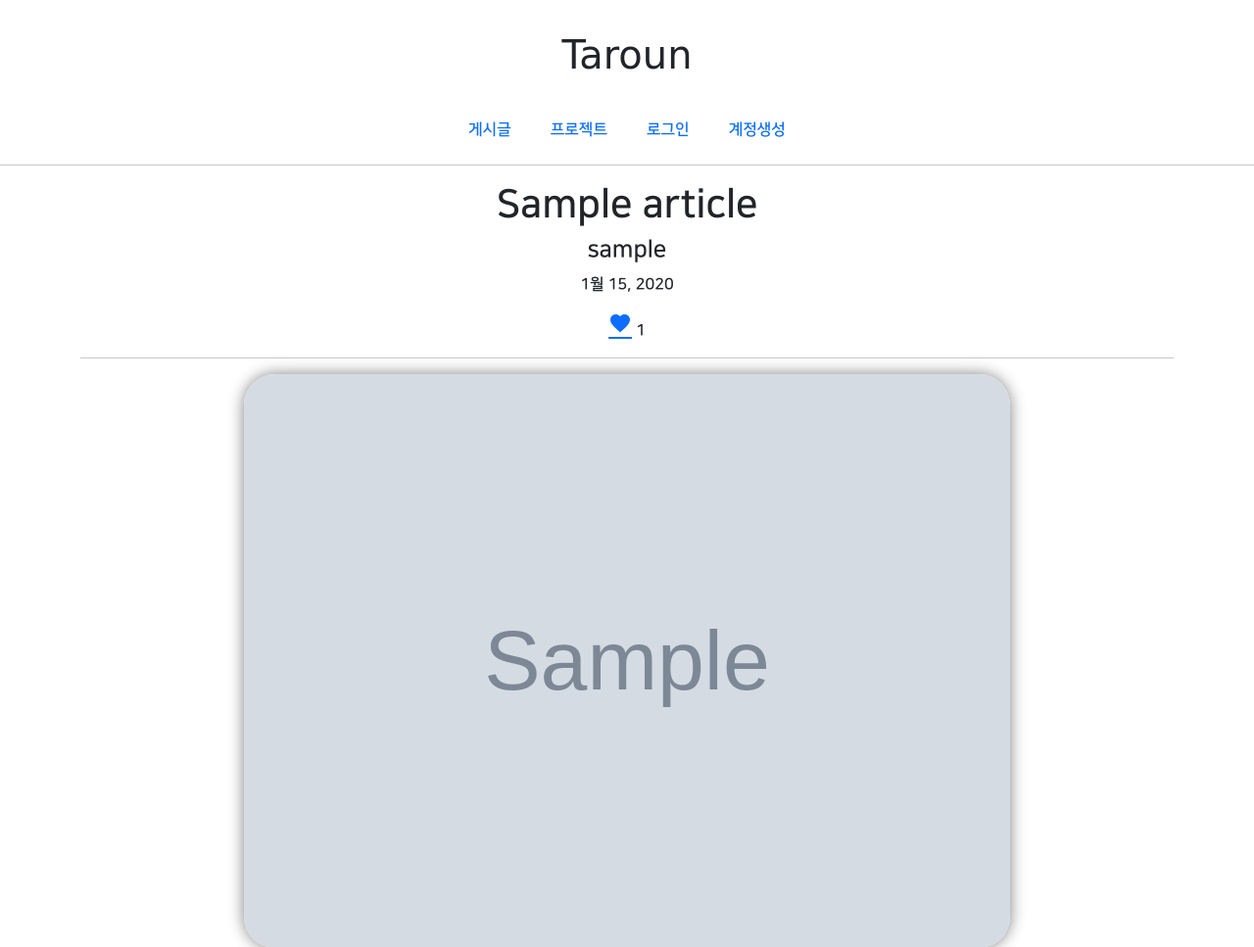
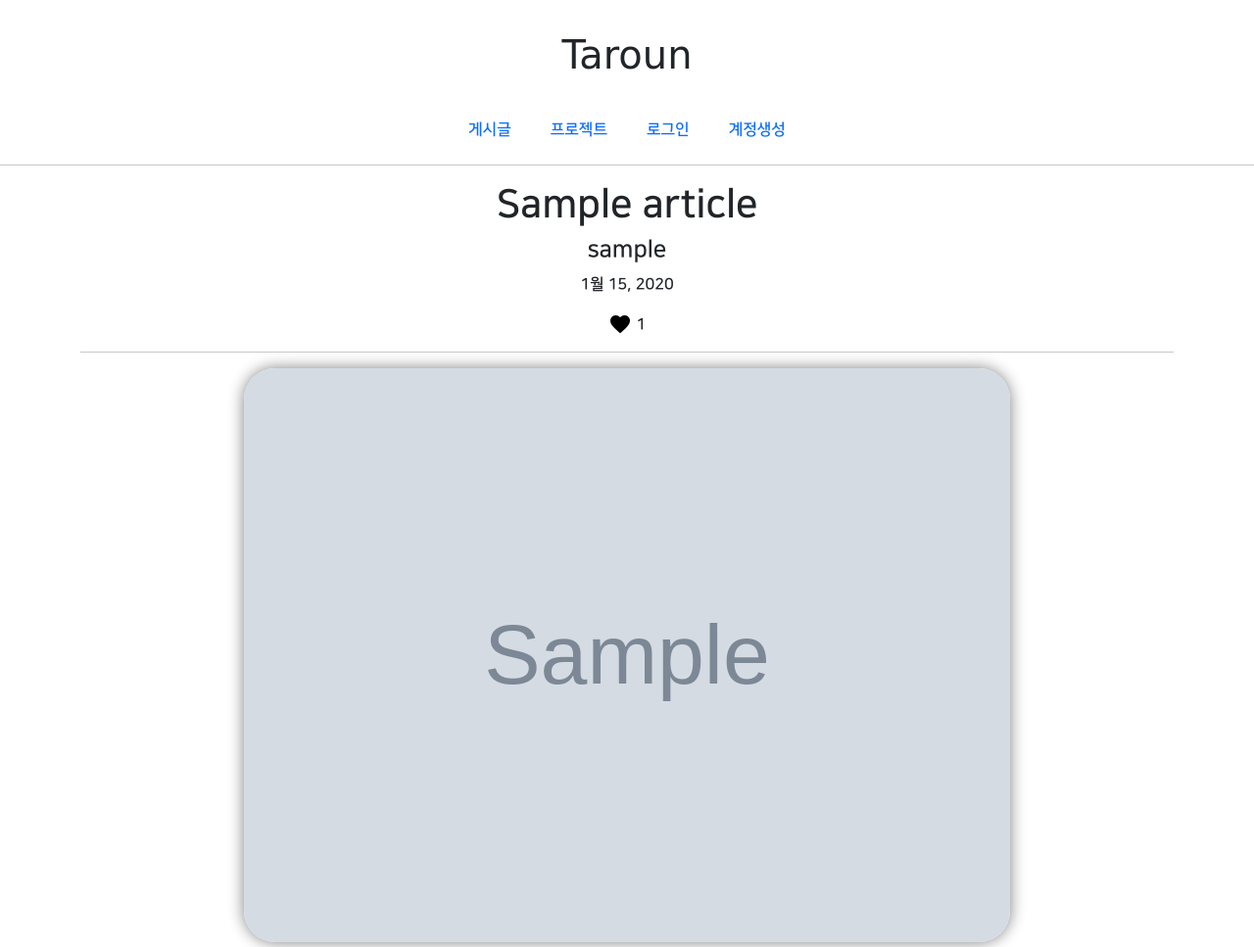
Before and after one commit to taroun/new_1ban, a Django app: page /articles/detail/1 in a window 1280 px wide. Shown: the top 967 px of the page at 98% size. Run offline with Django 3.2, Linux system fonts and the light colour scheme; tables that the repository leaves empty hold one stand-in row (values such as "Sample post"); grey boxes marked "Sample" are stand-in pictures; parts of the project's set-up code (start-up, migrations or seed data) failed here and were passed over; some libraries are stand-ins or nearby versions; some web fonts are replaced.

Commit message:
8/25 new 1ban commit 1

```diff
--- a/articleapp/templates/articleapp/detail.html
+++ b/articleapp/templates/articleapp/detail.html
@@ -3,16 +3,20 @@
 {% block content %}
 
     <div class="container text-center">
-        <div>
+        <div class="my-3">
             <h1 class="NNS_B">{{ target_article.title }}</h1>
             <h4>{{ target_article.writer.profile.nickname }}</h4>
             <p>{{ target_article.created_at}}</p>
             <div>
                 <a href="{% url 'likeapp:article_like' article_pk=target_article.pk %}"
-                   class="material-icons">
+                   class="material-icons"
+                   style="vertical-align: middle;">
                     favorite
                 </a>
-                {{ target_article.like }}
+                <span style="vertical-align: middle;">
+                    {{ target_article.like }}
+                </span>
+
             </div>
         </div>
         <hr>
--- a/static/base.css
+++ b/static/base.css
@@ -83,3 +83,11 @@
         font-size: 13px;
     }
 }
+
+a{
+    text-decoration: none;
+    color: black;
+}
+a:hover{
+    color: black;
+}
```
Also changed, not shown: articleapp/templates/articleapp/list.html (+8 -2 lines).
